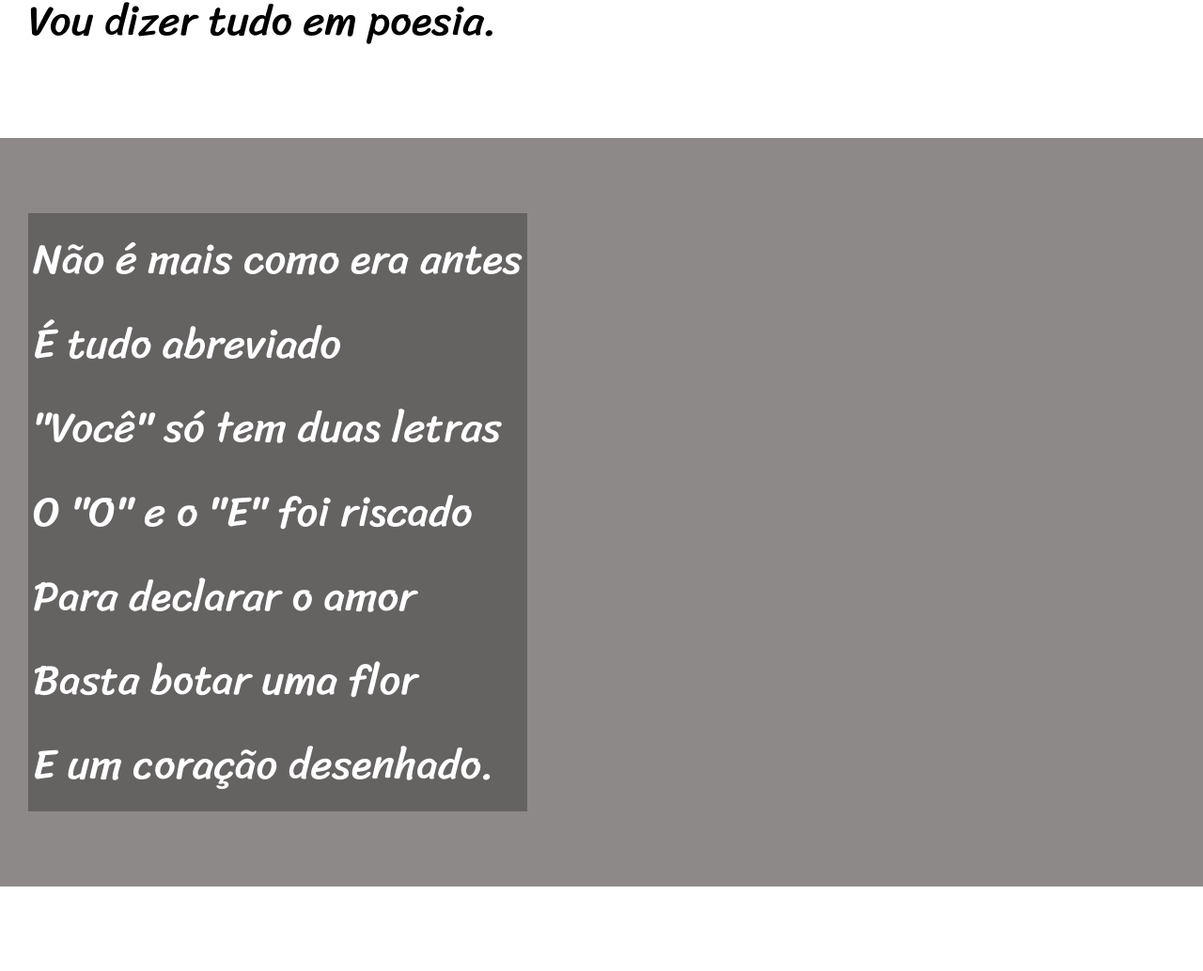
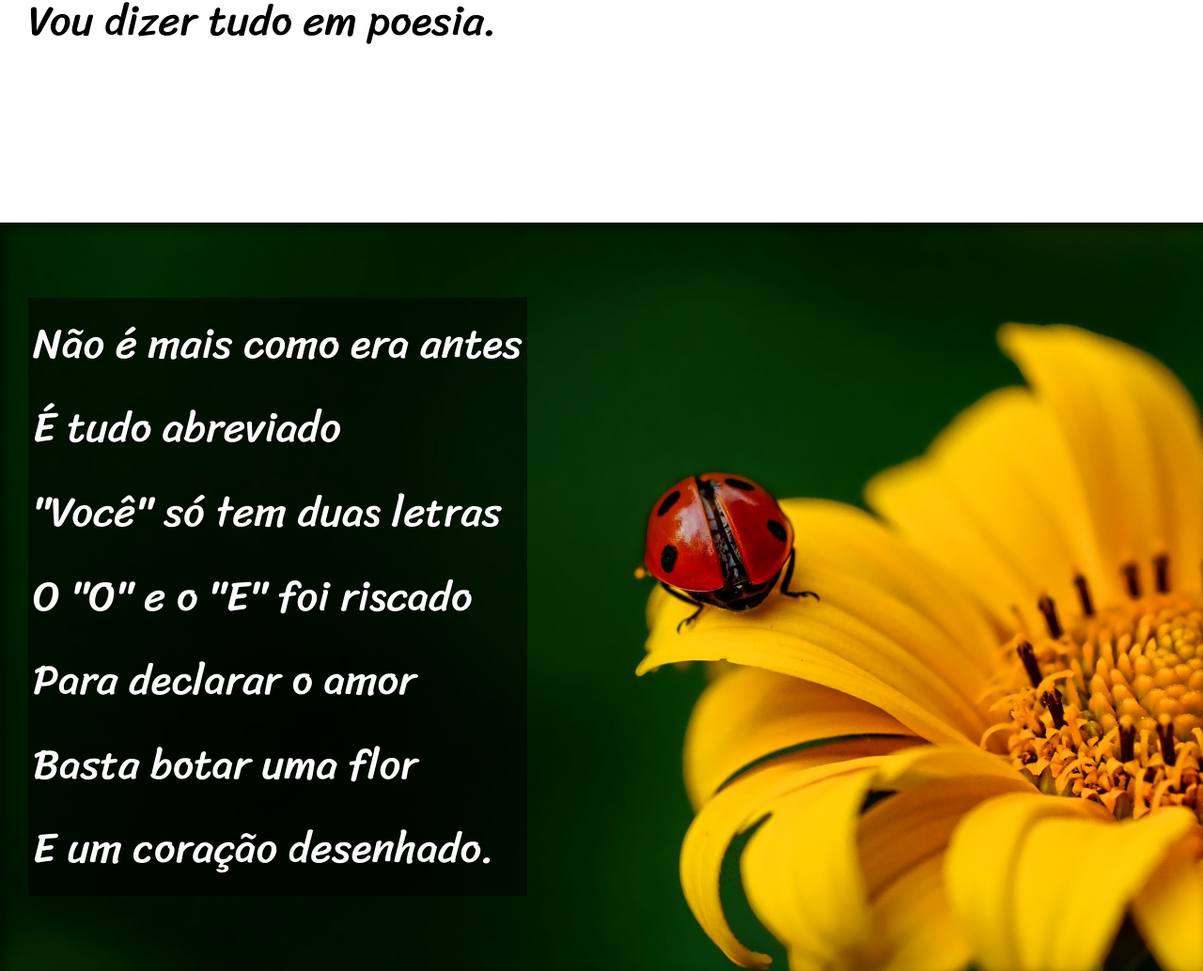
Before and after one commit to popanish/Curso-HTML, a plain HTML site: page exercicios/desafio012/desafio012B/index.html in a window 1280 px wide. Shown: the part 900-1934 px from the top of the page at 94% size. Drawn offline with Linux system fonts and the light colour scheme.

Commit message:
revisão finalizada

```diff
--- a/exercicios/desafio012/desafio012B/estilos.css
+++ b/exercicios/desafio012/desafio012B/estilos.css
@@ -47,18 +47,33 @@ section{
     font-family: var(--fonte3);
     font-size: 3.5vw;
 }
+section > p{
+    padding-bottom: 2em;
+}
+#img01{
+    background-image: url(/exercicios/desafio012/imagens/background001.jpg);
+    background-position: right center;
+    background-size: cover;
+}
+#img02{
+    background-image: url(/exercicios/desafio012/imagens/background002.jpg);
+    background-size: cover;
+}
 .normal{
     background-color: white;
     color: black;
 }
 .imagem{
-    background-color: rgb(141, 137, 137);
+    background-color: rgb(0, 0, 0);
     color: white;
+    box-shadow: inset 5px 5px 12px 0px rgba(0, 0, 0, 0.527);
+    background-attachment: fixed;
 }
 .imagem > p{
     display: inline-block;
     padding: 5px;
-    background-color: rgba(0, 0, 0, 0.281);
+    background-color: rgba(0, 0, 0, 0.507);
+    text-shadow: 1px 1px 0px black;
 }
 footer{
     background-color: black;
--- a/exercicios/desafio012/desafio012B/index.html
+++ b/exercicios/desafio012/desafio012B/index.html
@@ -25,7 +25,7 @@
             Vou dizer tudo em poesia. <br>
         </p>
     </section>
-    <section class="imagem">
+    <section class="imagem" id="img01">
         <p>
             Não é mais como era antes <br>
             É tudo abreviado <br>
@@ -57,7 +57,7 @@
             Decifre esse rabisco. <br>
         </p>
     </section>
-    <section class="imagem">
+    <section class="imagem" id="img02">
         <p>
             Tenho saudade das cartas <br>
             Escritas com a própria mão <br>
```
